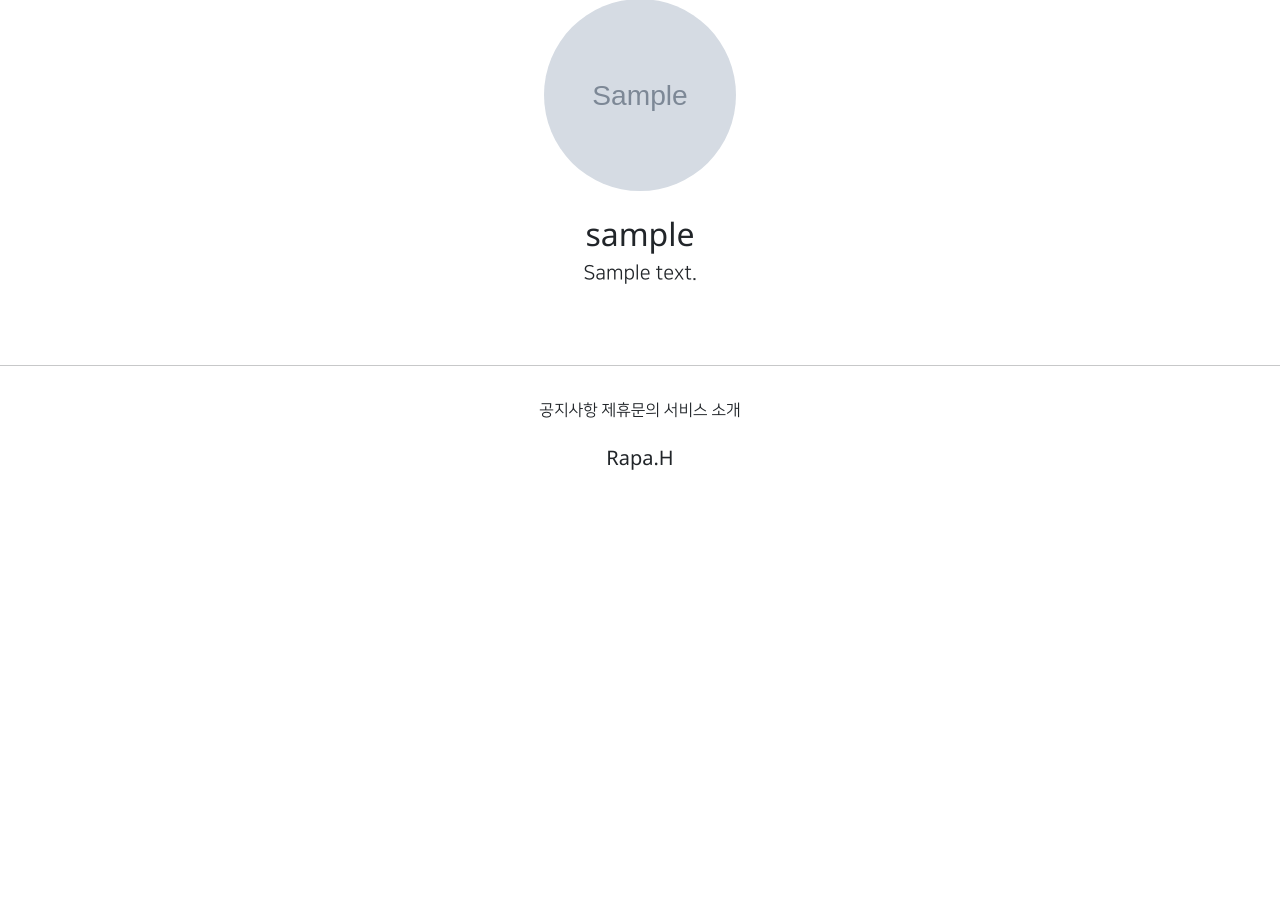
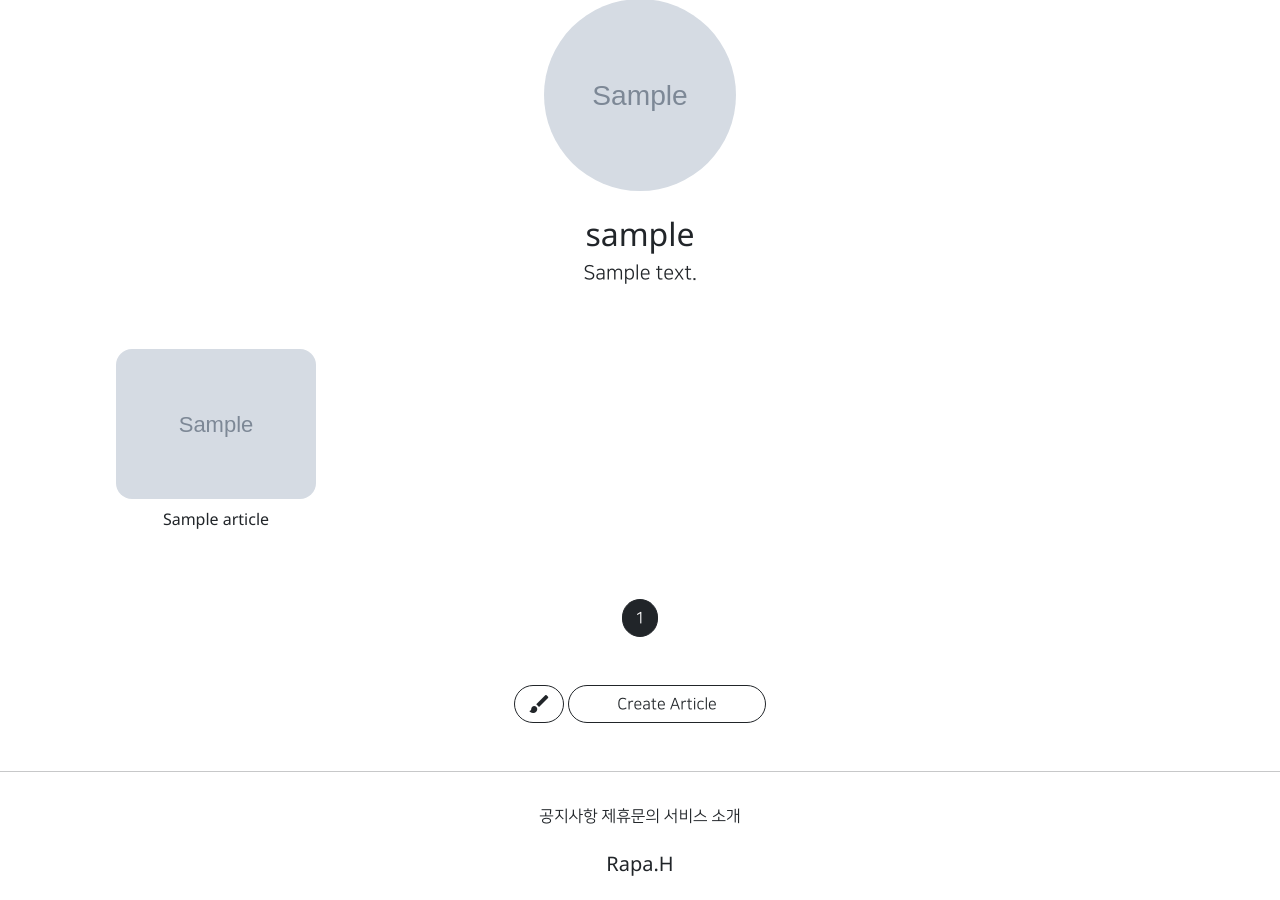
Before and after one commit to amuse777/gis_2ban_Hong, a Django app: page /account/detail/1 in a window 1280 px wide. Shown: the part 258-1158 px from the top of the page. Before the commit the page ends 800 px from the top, so only its background shows below. Run offline with Django 3.2, Linux system fonts and the light colour scheme; tables that the repository leaves empty hold one stand-in row (Sample ...); some libraries are stand-ins or nearby versions.

Commit message:
8/19 project - 3

```diff
--- a/accountapp/templates/accountapp/detail.html
+++ b/accountapp/templates/accountapp/detail.html
@@ -42,6 +42,9 @@
         {% endif %}
     </div>
 
+    <div>
+        {% include 'snippets/list_fragment.html' with article_list=object_list %}
+    </div>
 
 
 {% endblock %}
--- a/accountapp/views.py
+++ b/accountapp/views.py
@@ -8,10 +8,12 @@ from django.shortcuts import render
 from django.urls import reverse, reverse_lazy
 from django.utils.decorators import method_decorator
 from django.views.generic import CreateView, DetailView, UpdateView, DeleteView
+from django.views.generic.list import MultipleObjectMixin
 
 from accountapp.decorators import account_ownership_required
 from accountapp.forms import AccountCreationForm
 from accountapp.models import HelloWorld
+from articleapp.models import Article
 
 
 @login_required(login_url=reverse_lazy('accountapp:login'))
@@ -45,10 +47,17 @@ class AccountCreateView(CreateView):
 # Create - Read - Update - Delete
 
 
-class AccountDetailView(DetailView):
+class AccountDetailView(DetailView, MultipleObjectMixin):
     model = User
     context_object_name = 'target_user'
     template_name = 'accountapp/detail.html'
+
+    paginate_by = 20
+
+    def get_context_data(self, **kwargs):
+        article_list = Article.objects.filter(writer=self.object)
+        return super().get_context_data(object_list=article_list,
+                                        **kwargs)
 
 
 has_ownership = [login_required, account_ownership_required]
```
